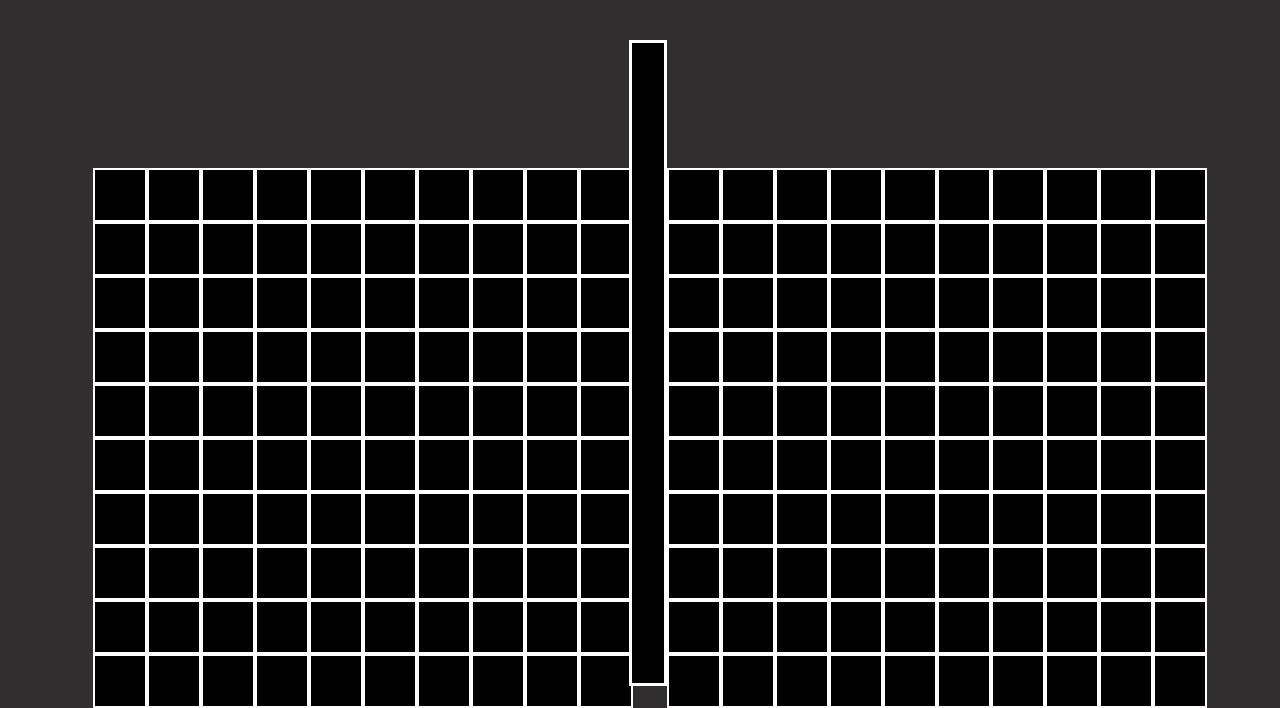
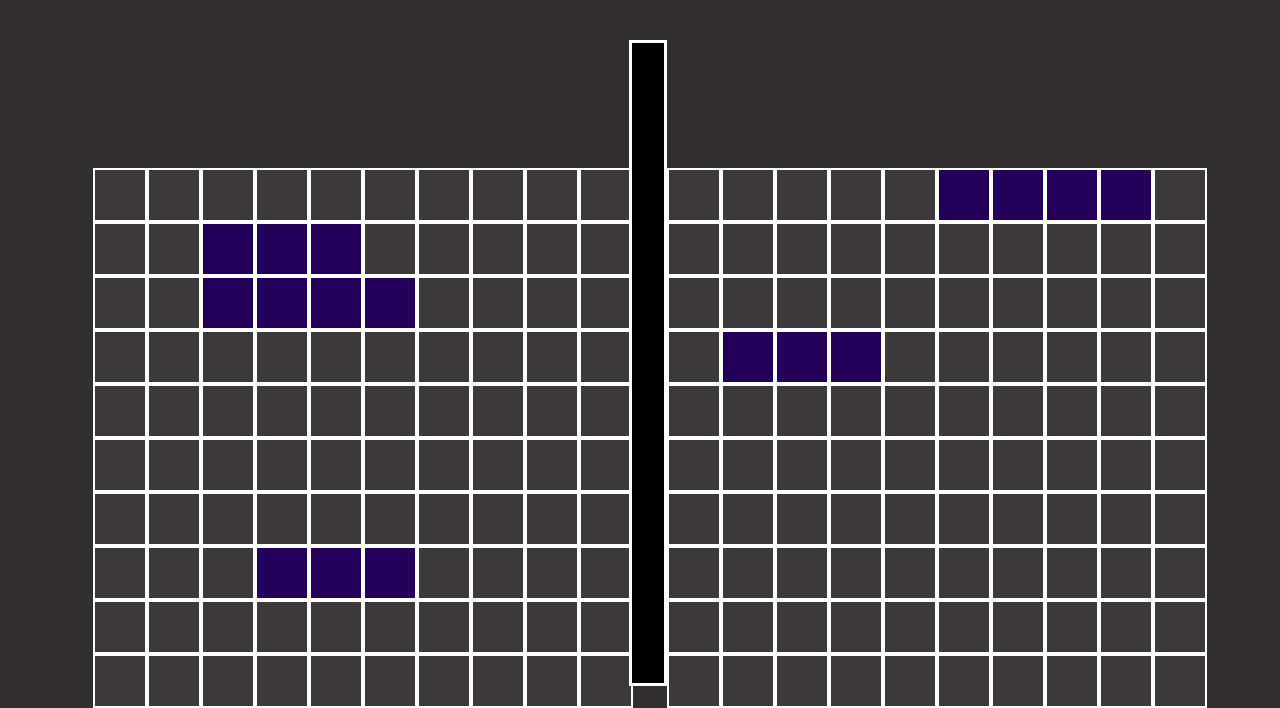
Before and after one commit to Aristoteloglou/Battleship, a website built with webpack: page src/template.html in a window 1280 px wide. Shown: the part 118-826 px from the top of the page. Built offline with nearby package versions, Linux system fonts and the light colour scheme.

Commit message:
feat: Add ship tile to html.

```diff
--- a/src/displayHandle.js
+++ b/src/displayHandle.js
@@ -14,3 +14,36 @@ p2.gameboard.placeShip(3, [0, 1, 2], [1, 1, 1]);
 p2.gameboard.placeShip(4, [0, 1, 2, 3], [2, 2, 2, 2]);
 p2.gameboard.placeShip(2, [0, 1], [3, 3]);
 p2.gameboard.placeShip(5, [0, 1, 2, 3, 4], [4, 4, 4, 4, 4]);
+
+
+
+class renderGame{
+
+    static gameRender(){
+        let x = 0;
+        let y = 0;
+        while(x < 10 ){
+            while(y < 10){
+                if(x === p1.gameboard[0].x && y === p1.gameboard[0].x){
+
+                }
+            }
+        }
+    }
+
+
+
+
+
+}
+
+
+
+
+
+
+/* Figurre out a way ti establush the rendering of items in database.
+Issue is there's no "empty" item tp save space, so how will the rendering happen, in way everything is structured appropriately.
+Tinkn of how to append things to gameboard appropriately with making it make sense. Think maybe all the data should be in th database.
+And UI is literally interaction to daabase. Maybe dataset on div tags could work, but idk.
+*/
--- a/src/styles.css
+++ b/src/styles.css
@@ -1,9 +1,20 @@
 .empty-vertice{
-    background-color: black;
+    background-color: rgb(59, 57, 57);
     border:rgb(255, 255, 255) 2px solid;
     width: 100%;
     height: 100%;
 }
+
+
+.ship-vertice{
+    background-color: rgb(35, 0, 90);
+    border:rgb(255, 255, 255) 2px solid;
+    width: 100%;
+    height: 100%;
+}
+
+
+
 *{
     font-family: 'Courier New', Courier, monospace;
     color:white;
--- a/src/template.html
+++ b/src/template.html
@@ -10,6 +10,32 @@
     <div id="content">
       <div class="game-container">
         <div class="gameboard-one">
+          <div class="empty-vertice"></div>
+          <div class="empty-vertice"></div>
+          <div class="empty-vertice"></div>
+          <div class="empty-vertice"></div>
+          <div class="empty-vertice"></div>
+          <div class="empty-vertice"></div>
+          <div class="empty-vertice"></div>
+          <div class="empty-vertice"></div>
+          <div class="empty-vertice"></div>
+          <div class="empty-vertice"></div>
+          <div class="empty-vertice"></div>
+          <div class="empty-vertice"></div>
+          <div class="ship-vertice"></div>
+          <div class="ship-vertice"></div>
+          <div class="ship-vertice"></div>
+          <div class="empty-vertice"></div>
+          <div class="empty-vertice"></div>
+          <div class="empty-vertice"></div>
+          <div class="empty-vertice"></div>
+          <div class="empty-vertice"></div>
+          <div class="empty-vertice"></div>
+          <div class="empty-vertice"></div>
+          <div class="ship-vertice"></div>
+          <div class="ship-vertice"></div>
+          <div class="ship-vertice"></div>
+          <div class="ship-vertice"></div>
           <div class="empty-vertice"></div>
           <div class="empty-vertice"></div>
           <div class="empty-vertice"></div>
@@ -57,35 +83,9 @@
           <div class="empty-vertice"></div>
           <div class="empty-vertice"></div>
           <div class="empty-vertice"></div>
-          <div class="empty-vertice"></div>
-          <div class="empty-vertice"></div>
-          <div class="empty-vertice"></div>
-          <div class="empty-vertice"></div>
-          <div class="empty-vertice"></div>
-          <div class="empty-vertice"></div>
-          <div class="empty-vertice"></div>
-          <div class="empty-vertice"></div>
-          <div class="empty-vertice"></div>
-          <div class="empty-vertice"></div>
-          <div class="empty-vertice"></div>
-          <div class="empty-vertice"></div>
-          <div class="empty-vertice"></div>
-          <div class="empty-vertice"></div>
-          <div class="empty-vertice"></div>
-          <div class="empty-vertice"></div>
-          <div class="empty-vertice"></div>
-          <div class="empty-vertice"></div>
-          <div class="empty-vertice"></div>
-          <div class="empty-vertice"></div>
-          <div class="empty-vertice"></div>
-          <div class="empty-vertice"></div>
-          <div class="empty-vertice"></div>
-          <div class="empty-vertice"></div>
-          <div class="empty-vertice"></div>
-          <div class="empty-vertice"></div>
-          <div class="empty-vertice"></div>
-          <div class="empty-vertice"></div>
-          <div class="empty-vertice"></div>
+          <div class="ship-vertice"></div>
+          <div class="ship-vertice"></div>
+          <div class="ship-vertice"></div>
           <div class="empty-vertice"></div>
           <div class="empty-vertice"></div>
           <div class="empty-vertice"></div>
@@ -118,6 +118,10 @@
         <div class="empty-vertice"></div>
         <div class="empty-vertice"></div>
         <div class="empty-vertice"></div>
+        <div class="ship-vertice"></div>
+        <div class="ship-vertice"></div>
+        <div class="ship-vertice"></div>
+        <div class="ship-vertice"></div>
         <div class="empty-vertice"></div>
         <div class="empty-vertice"></div>
         <div class="empty-vertice"></div>
@@ -140,13 +144,9 @@
         <div class="empty-vertice"></div>
         <div class="empty-vertice"></div>
         <div class="empty-vertice"></div>
-        <div class="empty-vertice"></div>
-        <div class="empty-vertice"></div>
-        <div class="empty-vertice"></div>
-        <div class="empty-vertice"></div>
-        <div class="empty-vertice"></div>
-        <div class="empty-vertice"></div>
-        <div class="empty-vertice"></div>
+        <div class="ship-vertice"></div>
+        <div class="ship-vertice"></div>
+        <div class="ship-vertice"></div>
         <div class="empty-vertice"></div>
         <div class="empty-vertice"></div>
         <div class="empty-vertice"></div>
```
